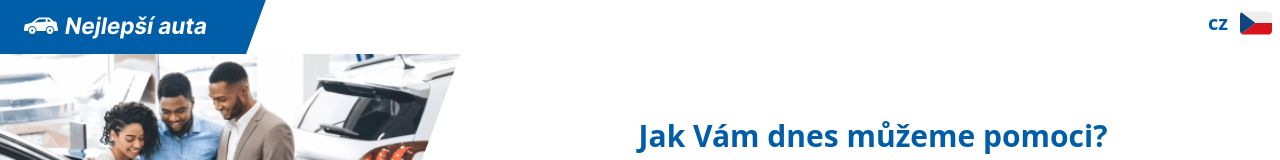
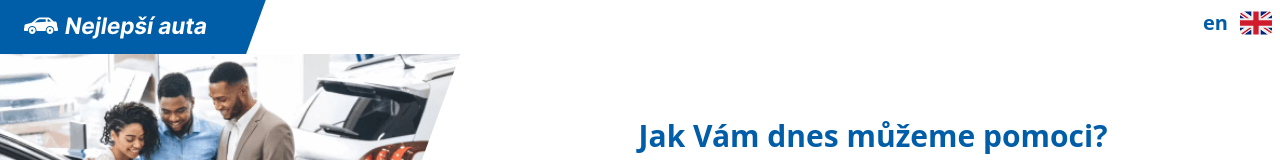
Before and after one commit to Tereza-mun/kiosek, a Vue app: page / in a window 1280 px wide. Shown: the top 160 px of the page. Built offline with nearby package versions, Linux system fonts and the light colour scheme.

Commit message:
Language switch amended to indicate which language to change to

```diff
--- a/src/components/organisms/KiosekHeader.vue
+++ b/src/components/organisms/KiosekHeader.vue
@@ -29,9 +29,9 @@ import CzechFlag from '@/assets/images/icons/flag-cz.svg'
           aria="klikněte pro změnu jazyka na angličtinu"
           @click="$i18n.locale === 'cz' ? $i18n.locale = 'en' : $i18n.locale = 'cz'">
           <div class="flex items-center pb-2 pr-1">
-            <p class="text-xl text-blue-dark font-bold mr-2">{{ $i18n.locale }}</p>
+            <p class="text-xl text-blue-dark font-bold mr-2">{{ $i18n.locale === 'cz' ? 'en' : 'cz' }}</p>
             <img
-              :src="$i18n.locale === 'cz' ? CzechFlag : EnglishFlag "
+              :src="$i18n.locale === 'cz' ? EnglishFlag: CzechFlag "
               alt="ikona anglická vlajka"
               class="w-10 h-8"
             />
```
